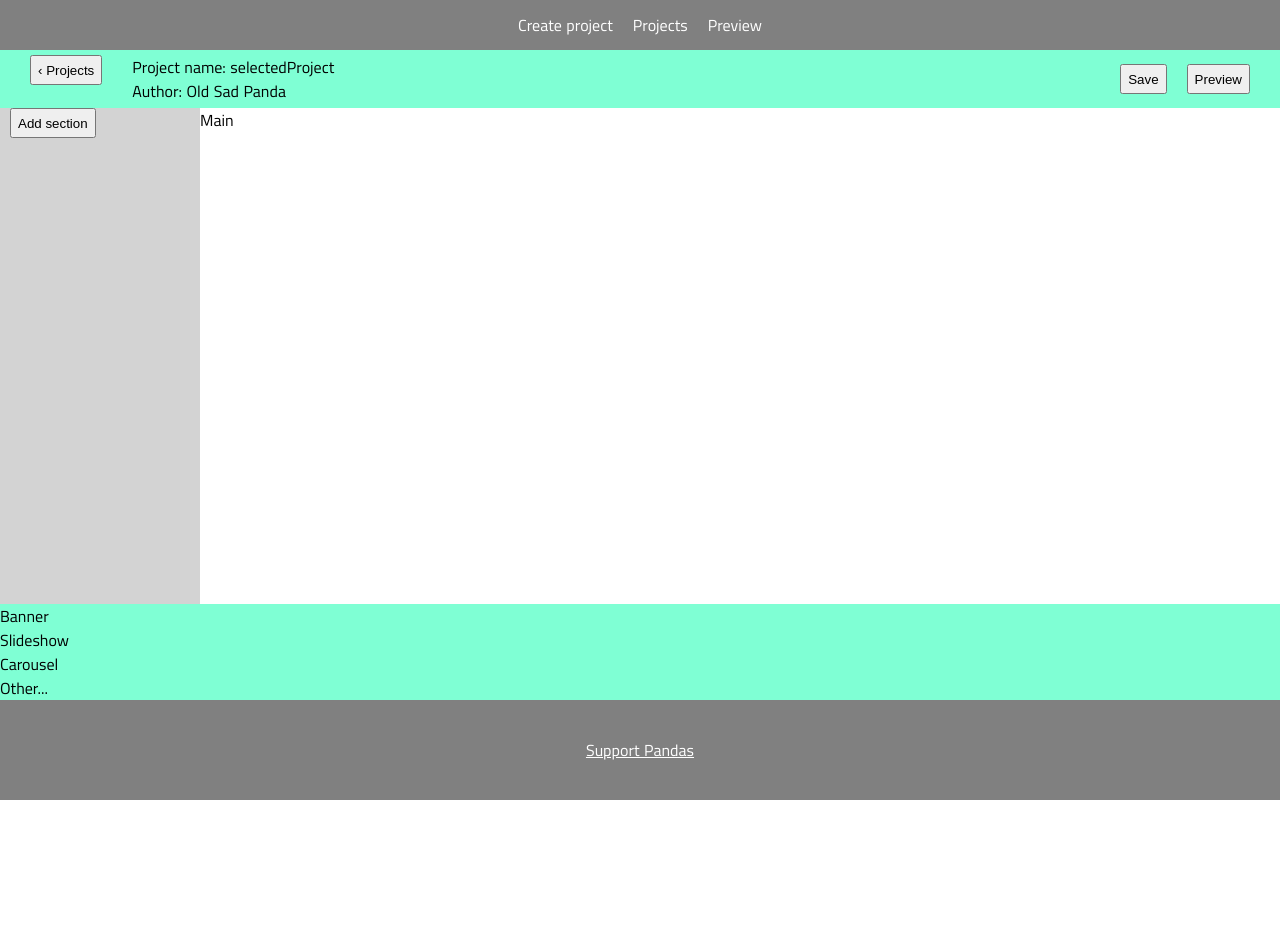
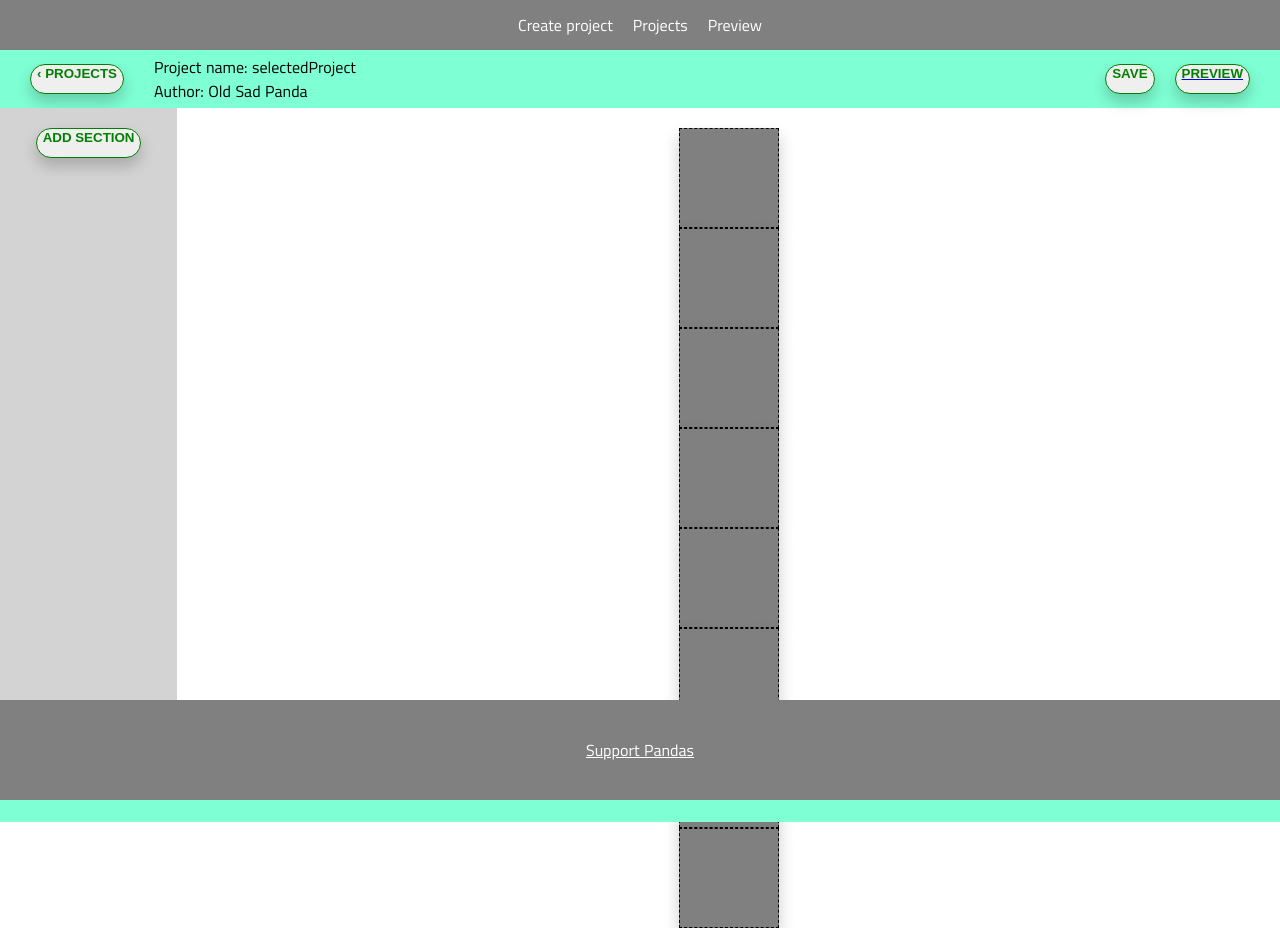
Before and after one commit to mirafedas/canvas-cms, a Nuxt app: page /builder in a window 1280 px wide. Before the commit the page ends 800 px from the top, so only its background shows below. Built offline with nearby package versions, Linux system fonts and the light colour scheme.

Commit message:
added grid

```diff
--- a/components/Builder.vue
+++ b/components/Builder.vue
@@ -1,6 +1,6 @@
 <template>
   <div class="builder-wrapper">
-    <header>
+    <div class="nav-top">
       <div class="project-info-wrapper">
         <button>&#8249; Projects</button>
         <div class="project-info">
@@ -14,30 +14,42 @@
           <button>Preview</button>
         </nuxt-link>
       </div>
-    </header>
+    </div>
     <div class="main-content-wrapper">
       <aside>
         <button>Add section</button>
       </aside>
-      <main>Main</main>
+      <div class="main">
+        <div class="grid-wrapper">
+          <button class="grid-item"></button>
+          <button class="grid-item"></button>
+          <button class="grid-item"></button>
+          <button class="grid-item"></button>
+          <button class="grid-item"></button>
+          <button class="grid-item"></button>
+          <button class="grid-item"></button>
+          <button class="grid-item"></button>
+        </div>
+      </div>
     </div>
-    <footer>
+    <div class="bottom-board">
       <div>Banner</div>
       <div>Slideshow</div>
       <div>Carousel</div>
       <div>Other...</div>
-    </footer>
+    </div>
   </div>
 </template>
 
 <script>
 export default {
+  data: () => {
+    return {
+      gridItems: []
+    }
+  },
   computed: {
     selectedProject () {
-      // if (!this.$store.state.selectedProject) {
-      //   return this.$store.projects[0]
-      // }
-
       return this.$store.state.selectedProject
     }
   }
@@ -45,6 +57,10 @@ export default {
 </script>
 
 <style scoped>
+button {
+  margin: 0 10px;
+}
+
 .builder-wrapper {
   display: flex;
   flex-direction: column;
@@ -52,7 +68,7 @@ export default {
   height: 100%;
 }
 
-header {
+.nav-top {
   display: flex;
   align-items: center;
   justify-content: space-between;
@@ -62,9 +78,20 @@ header {
   background-color: aquamarine;
 }
 
-button {
-  height: 30px;
-  margin: 0 10px;
+.grid-wrapper {
+  display: grid;
+}
+
+.grid-item {
+  min-width: 100px;
+  min-height: 100px;
+  background-color: grey;
+  border: 1px dashed black;
+  border-radius: 0;
+}
+
+.buttons-wrapper {
+  display: flex;
 }
 
 .project-info-wrapper {
@@ -80,13 +107,19 @@ button {
 }
 
 aside {
+  display: flex;
+  flex-direction: column;
+  align-items: center;
   width: 200px;
   height: 100%;
+  padding: 20px;
   background-color: lightgray;
 }
 
-main {
-  height: calc(100% - 150px);
+.main {
+  height: 100%;
+  width: 100%;
+  padding: 20px;
 }
 
 .main-content-wrapper {
@@ -94,9 +127,11 @@ main {
   height: 100%;
 }
 
-footer {
+.bottom-board {
+  display: flex;
   width: 100%;
   height: 100px;
+  padding: 20px;
   background-color: aquamarine;
 }
 </style>
--- a/layouts/default.vue
+++ b/layouts/default.vue
@@ -20,7 +20,7 @@ export default {
 }
 </script>
 
-<style>
+<style lang="scss">
 html {
   font-family: "Source Sans Pro", -apple-system, BlinkMacSystemFont, "Segoe UI", Roboto, "Helvetica Neue", Arial, sans-serif;
   font-size: 16px;
@@ -54,4 +54,26 @@ html, body, #__nuxt, #__layout {
 main {
   height: calc(100% - 150px);
 }
+
+button {
+  display: flex;
+  align-self: center;
+  justify-self: center;
+  height: 30px;
+  margin: 10px 0;
+  border-radius: 20px;
+  border: 1px solid green;
+  color: green;
+  font-weight: bold;
+  text-transform: uppercase;
+  box-shadow: 0px 8px 15px rgba(0, 0, 0, 0.2);
+  transition: all 0.3s ease 0s;
+  cursor: pointer;
+  outline: none;
+
+  &:hover {
+    border: 1px solid orange;
+    color: orange;
+  }
+}
 </style>
```
